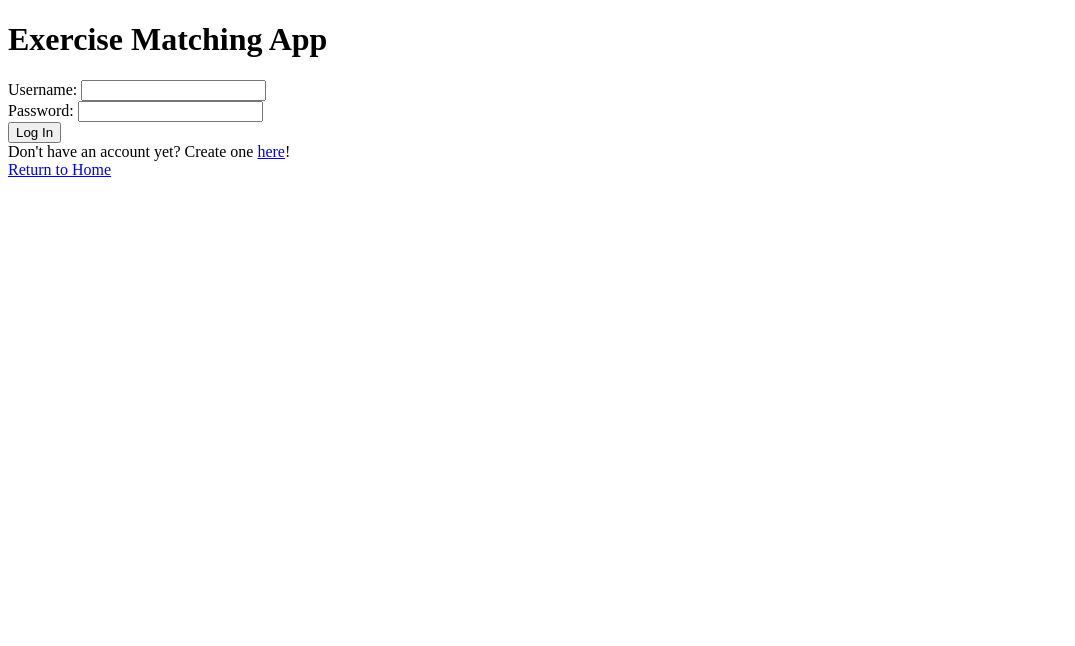
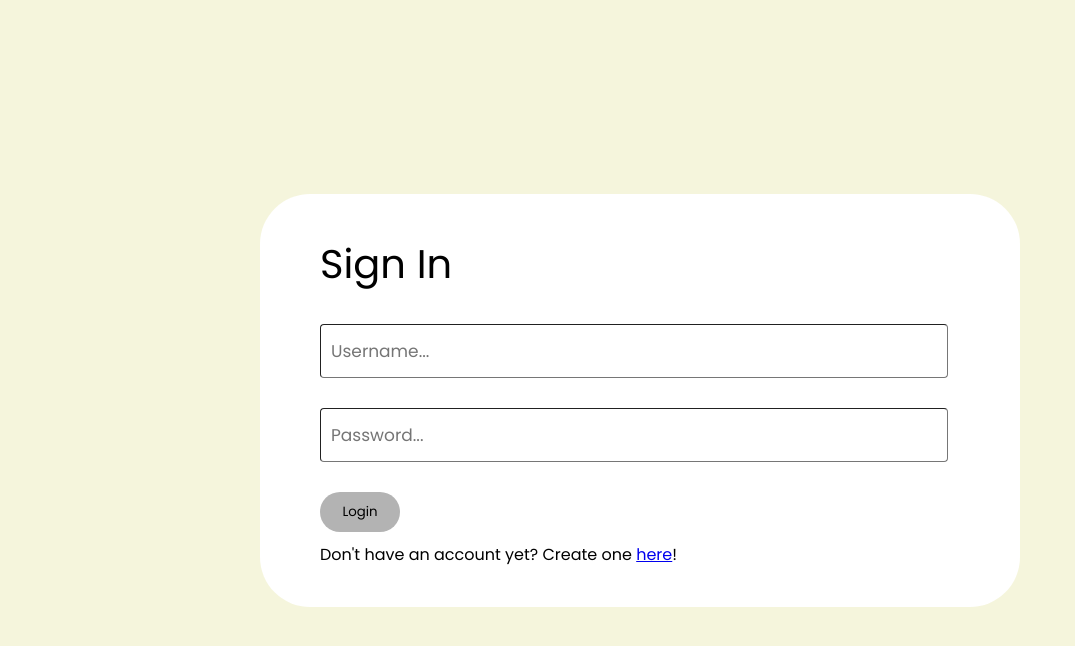
Before and after one commit to radang2014/cs120-final, a website: page pages/accounts/login.html in a window 1280 px wide. Shown: the whole page, without its empty margins (0-1075 px from the left). Drawn offline with Linux system fonts and the light colour scheme; files that its build step writes are made by us from their sources.

Commit message:
Integrate styled sign in page

```diff
--- a/app.js
+++ b/app.js
@@ -159,6 +159,10 @@ http.createServer(async function(req, res) {
         await common.dump_file(req, res, "style/homestyle.css");
     }
 
+    if (urlObj.pathname === '/style/login_style.css') {
+        await common.dump_file(req, res, "style/login_style.css");
+    }
+
 
 
     res.end();
--- a/pages/accounts/login.html
+++ b/pages/accounts/login.html
@@ -1,34 +1,32 @@
 <!DOCTYPE html>
 <html>
     <head>
-        <title>Exercise Matching App</title>
-        <meta http-equiv="description" content="HTML Template" />
-        <meta http-equiv="keywords" content="" />
-        <meta name="viewport" content="width=device-width, initial-scale=1" />
-
-        <!-- Import Google Fonts -->
-        <link rel="stylesheet" href="https://fonts.googleapis.com/css?family=Inter">
-
-        <!-- CSS -->
-        <style type="text/css"></style>
+        <link rel="stylesheet" href="../style/login_style.css" >
+        <link rel="preconnect" href="https://fonts.googleapis.com">
+        <link rel="preconnect" href="https://fonts.gstatic.com" crossorigin>
+        <link href="https://fonts.googleapis.com/css2?family=Poppins:ital,wght@0,100;0,200;0,300;0,400;0,500;0,600;0,700;0,800;0,900;1,100;1,200;1,300;1,400;1,500;1,600;1,700;1,800;1,900&display=swap" rel="stylesheet">
     </head>
     <body>
-        <h1>Exercise Matching App</h1>
+        <div class="MainContainer">
+            <div class="LoginContainer">
+                <div class="Image">
 
-        <form name="create_account" method="get" action="process_login">
-            <div>
-                Username: <input type="text" name="username" />
+                </div>
+                <div class="SignIn">
+                    <form name="create_account" method="get" action="process_login">
+                        <p>
+                            Sign In
+                        </p>
+                        <input class="TextInput" id="User" type="text" placeholder="Username..." name="username">
+                        <input class="TextInput" id="Pass" type="password" placeholder="Password..." name="password">
+
+                        <button class="LoginButton" type="submit">
+                            Login
+                        </button>
+                    </form>
+                </div>
+                <div>Don't have an account yet? Create one <a href="/create_account">here</a>!</div>
             </div>
-
-            <div>
-                Password: <input type="password" name="password" />
-            </div>
-
-            <input type="submit" value="Log In" />
-        </form>
-
-        <div>Don't have an account yet? Create one <a href="/create_account">here</a>!</div>
-
-        <a href="/">Return to Home</a>
+        </div>
     </body>
 </html>
```
Also changed, not shown: pages/Login.html (deleted, +0 -28 lines), pages/home.html (+4 -4 lines).
